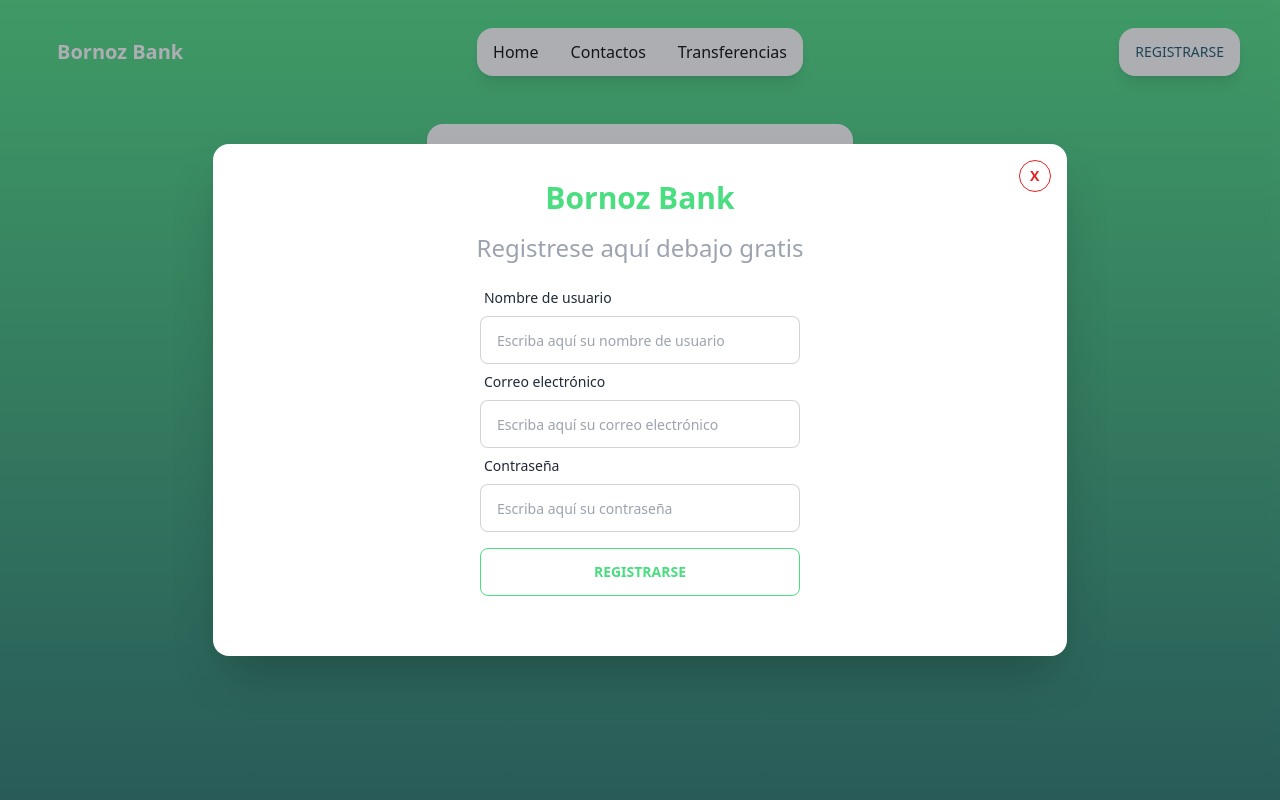
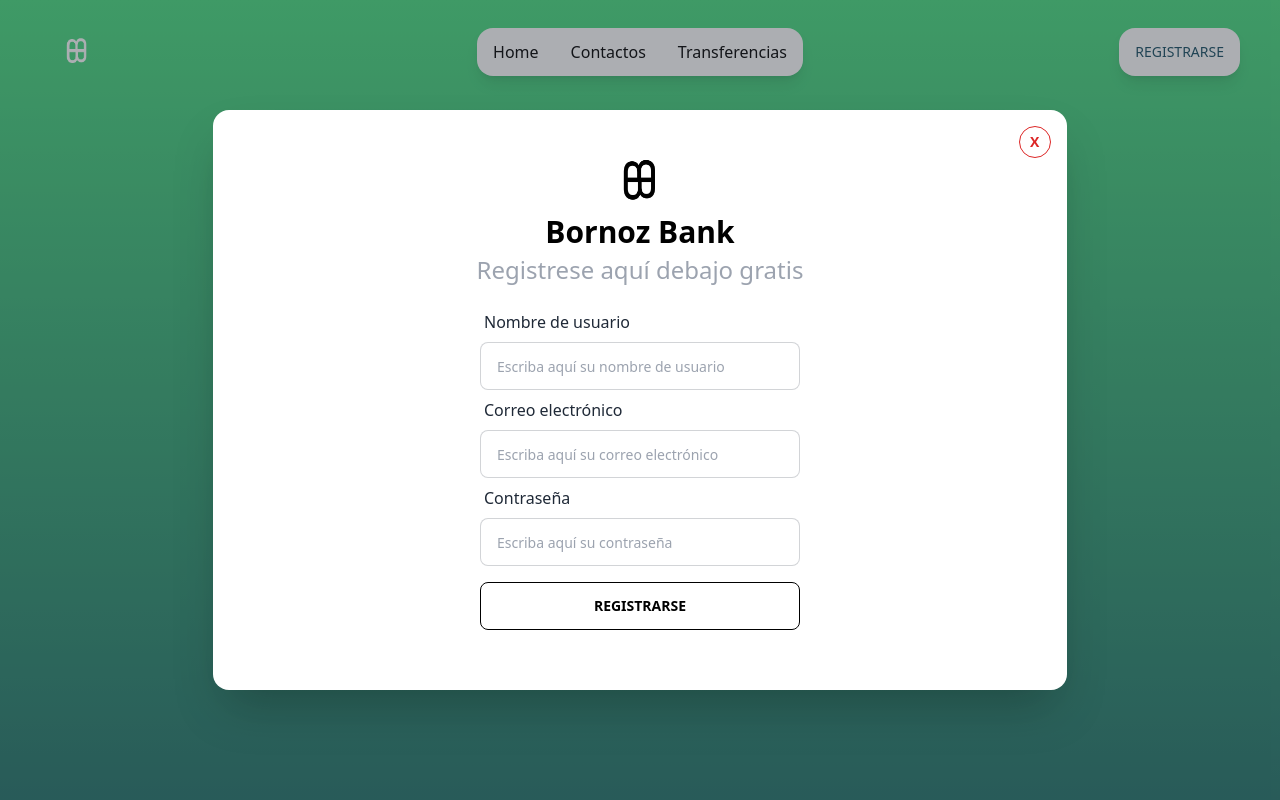
Before and after one commit to pato-1441/bornozBank, a website: page src/index.html in a window 1280 px wide. Both pictures are taken after a click on the label "REGISTRARSE". Shown: the top 800 px of the page. Drawn offline with Linux system fonts and the light colour scheme.

Commit message:
add logo blanco y negro, register modal

```diff
--- a/src/index.html
+++ b/src/index.html
@@ -32,7 +32,7 @@
                 class="hover:bg-cyan-900 active:bg-cyan-900 hover:text-white">Transferencias</a></li>
           </ul>
         </div>
-        <a class="btn btn-ghost normal-case text-xl hidden sm:flex ">Bornoz Bank</a>
+        <a rel="noopener noreferrer" class="btn btn-ghost normal-case text-xl hidden sm:flex "><img class="flex w-10" src="./assets/logo-blanco.png" alt="logo de Bornoz Bank"></a>
       </div>
       <div class="navbar-center hidden lg:flex justify-center align-middle">
         <ul class="menu menu-horizontal p-0 font-light text-black bg-white rounded-box shadow-lg">
@@ -50,35 +50,36 @@
         <!--arranca modal-->
         <div class="modal">
           <div class="modal-box w-11/12 sm:w-8/12 h-fit max-w-5xl bg-white text-black flex flex-col">
-            <h2 class="text-green-400 text-center text-3xl pt-3 font-semibold">Bornoz Bank</h2>
-            <h2 class="text-gray-400 text-center text-2xl pt-4">Registrese aquí debajo gratis</h2>
+            <img class="flex w-16 mx-auto pt-4" src="./assets/logo-negro.png" alt="logo de Bornoz Bank">
+            <h2 class="text-black text-center text-3xl font-semibold">Bornoz Bank</h2>
+            <h2 class="text-gray-400 text-center text-2xl pt-1">Registrese aquí debajo gratis</h2>
             <div class="form flex flex-col items-center">
               <!--arranca register-->
               <div class="form-control w-full max-w-xs mx-auto pt-4" id="registerForm">
                 <!--arranca register usuario-->
                 <label class="label">
-                  <span class="label-text">Nombre de usuario</span>
+                  <span class="label-text text-base">Nombre de usuario</span>
                 </label>
                 <input required type="text" placeholder="Escriba aquí su nombre de usuario"
                   class="input input-bordered w-full max-w-xs bg-white" minlength="4" maxlength="30" />
                 <!--termina register usuario-->
                 <!--arranca register email-->
                 <label class="label">
-                  <span class="label-text">Correo electrónico</span>
+                  <span class="label-text text-base">Correo electrónico</span>
                 </label>
                 <input required type="email" placeholder="Escriba aquí su correo electrónico"
                   class="input input-bordered w-full max-w-xs bg-white" maxlength="50" />
                 <!--termina register email-->
                 <!--arranca register password-->
                 <label class="label">
-                  <span class="label-text">Contraseña</span>
+                  <span class="label-text text-base">Contraseña</span>
                 </label>
                 <input required type="password" placeholder="Escriba aquí su contraseña"
                   class="input input-bordered w-full max-w-xs bg-white" minlength="4" maxlength="12" />
                 <!--termina register password-->
                 <!--boton send register-->
                 <button type="submit" id="submitRegister"
-                  class="btn mt-4 btn-outline text-green-400 hover:text-white hover:border-green-400 border-green-400 hover:bg-green-400 mb-3">Registrarse</button>
+                  class="btn mt-4 btn-outline text-black border-black hover:text-white hover:border-green-400 hover:bg-green-400 mb-3">Registrarse</button>
                 <!--termina boton send register-->
               </div>
             </div>
```
Also changed, not shown: dist/output.css, src/assets/logo-blanco.png (added), src/assets/logo-negro.png (added).
